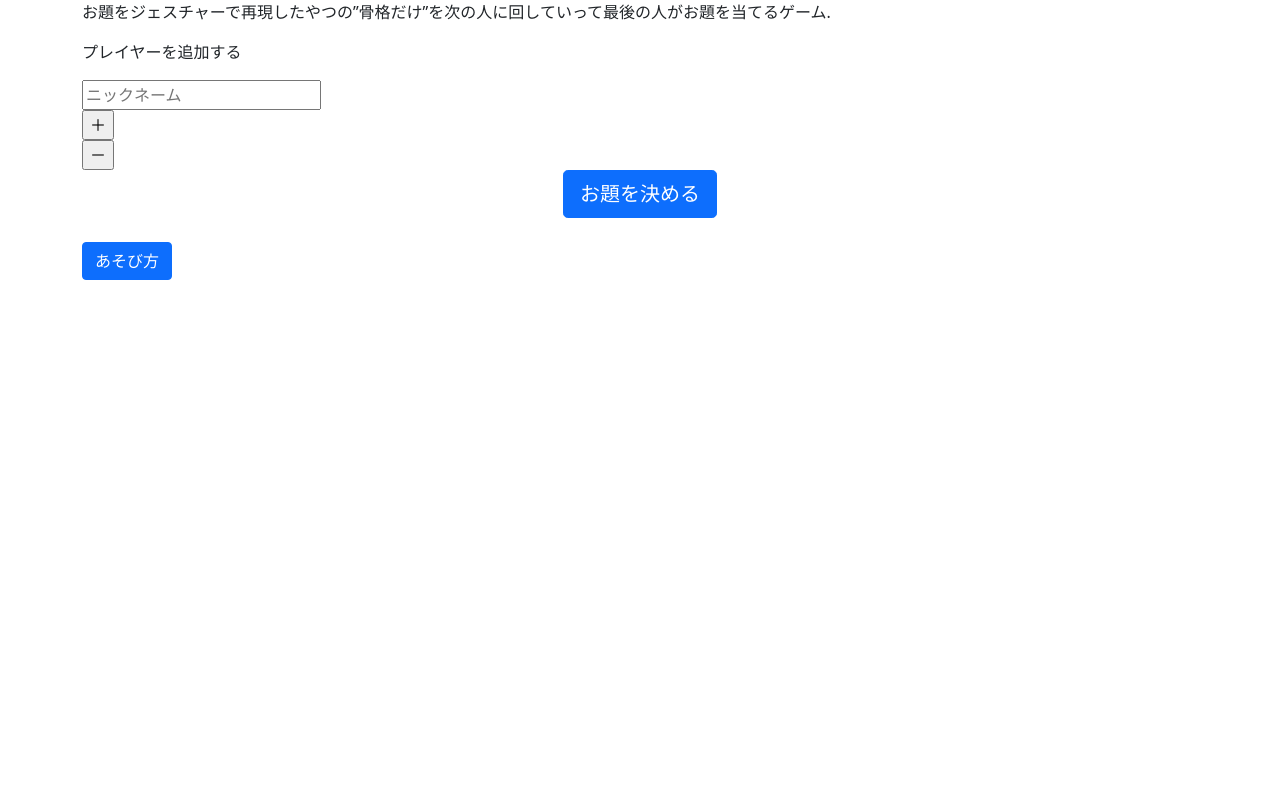
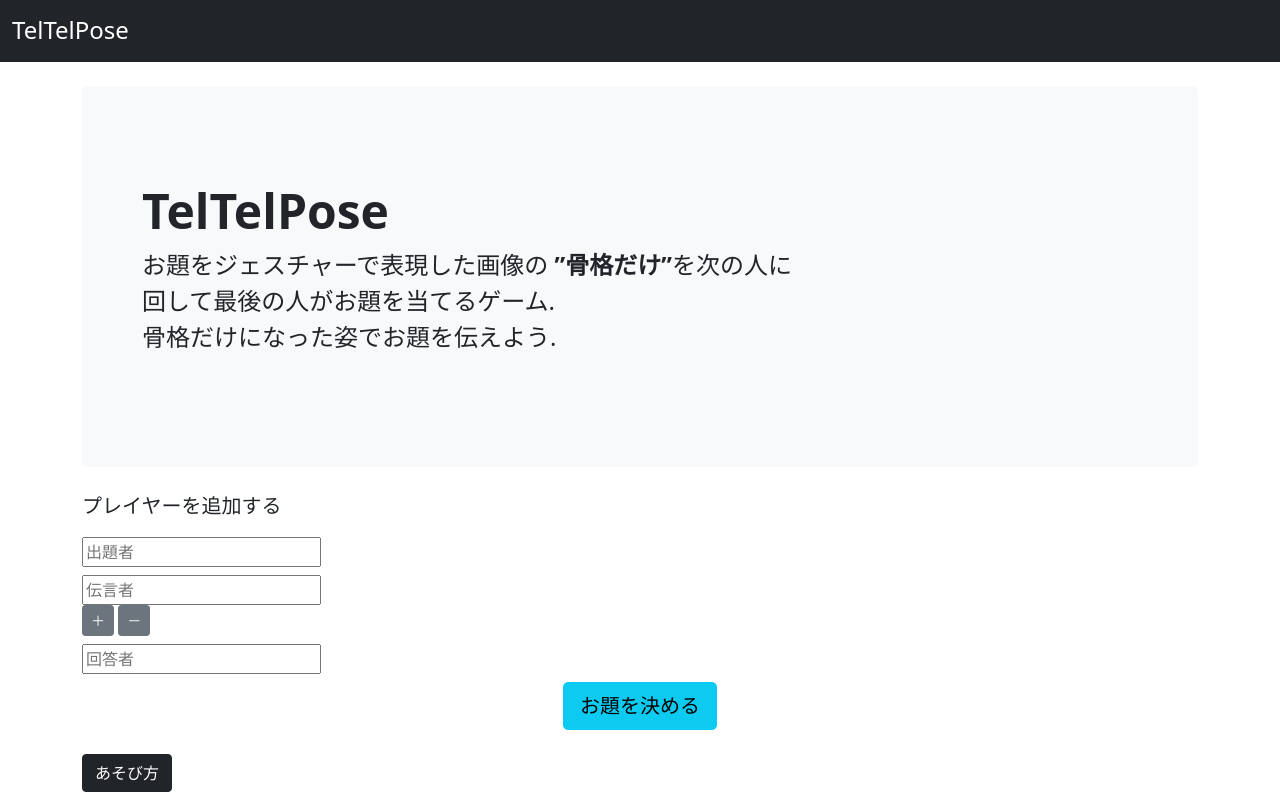
Before and after one commit to harukakawamoto/TelTelPose, a Flask app: page / in a window 1280 px wide. Before the commit the page ends 280 px from the top, so only its background shows below. Run offline with Flask 2, Linux system fonts and the light colour scheme.

Commit message:
Add files via upload

```diff
--- a/templates/index.html
+++ b/templates/index.html
@@ -3,7 +3,7 @@
 
 <head>
   <meta charset="utf-8">
-  <title>動作を骨格推定して伝言ゲーム的なやーつ</title>
+  <title>TelTelPose</title>
   <meta name="description" content="最初の人がお題を決めてジェスチャーして伝えようゲーム。ただし次の人に伝わるのは前の人の骨格だけだよ">
   <meta name="viewport" content="width=device-width, initial-scale=1">
 
@@ -23,11 +23,18 @@
 </head>
 
 <body>
-  <div class="container">
-    <!-- Add your site or application content here -->
 
+  <header class="bd-header bg-dark py-3 d-flex align-items-stretch border-bottom border-dark">
+  <div class="container-fluid d-flex align-items-center">
+    <h1 class="d-flex align-items-center fs-4 text-white mb-0">
+      TelTelPose
+    </h1>
 
-    <p>お題をジェスチャーで再現したやつの”骨格だけ”を次の人に回していって最後の人がお題を当てるゲーム.</p>
+  </div>
+</header>
+
+    <div class="container">
+      <!-- Add your site or application content here -->
 
     <!-- Google Analytics: change UA-XXXXX-Y to be your site's ID. -->
     <script>
@@ -51,19 +58,33 @@
     });
     </script>
 <!-- ---------------------------------------------- -->
+
+<div class="mt-4 p-5 mb-4 bg-light rounded-3" style="padding-top:20px">
+  <div class="container-fluid py-5">
+    <h1 class="display-5 fw-bold" >TelTelPose</h1>
+    <p class="col-md-8 fs-4">
+      お題をジェスチャーで表現した画像の
+      <strong>”骨格だけ”</strong>を次の人に回して最後の人がお題を当てるゲーム.<br>
+      骨格だけになった姿でお題を伝えよう.</p>
+
+  </div>
+</div>
+
     <div>
       <form id="player" name="player" method="post" action="{{url_for('odai')}}">
-        <p>プレイヤーを追加する</p>
+        <p class="col-md-8 fs-5">プレイヤーを追加する</p>
+        <input type="text" name = 'player_name'class="player_name" placeholder="出題者" required>
         <div id="input_pluralBox">
-            <div id="input_plural">
-                <input type="text" name = 'player_name'class="player_name" placeholder="ニックネーム" required>
-                <input type="button" value="＋" class="add pluralBtn">
-                <input type="button" value="－" class="del pluralBtn">
+            <div id="input_plural" class="mt-2 mb-2 ">
+                <input type="text" name = 'player_name'class="player_name" placeholder="伝言者" required>
+                <input type="button" value="＋" class="add pluralBtn btn btn-secondary btn-sm">
+                <input type="button" value="－" class="del pluralBtn btn btn-secondary btn-sm">
             </div>
-        </div>
+          </div>
+          <input type="text" name = 'player_name'class="player_name" placeholder="回答者" required>
 
-        <div class="d-flex justify-content-evenly">
-            <button class="odai btn btn-primary btn-lg" type="submit">お題を決める</button>
+        <div class="mt-2 d-flex justify-content-evenly">
+            <button class="odai btn btn-info btn-lg" type="submit">お題を決める</button>
         </div>
     </form>
     </div>
@@ -76,17 +97,19 @@
 
   <!--プレイ方法-->
   <p>
-    <button class="btn btn-primary" type="button" data-bs-toggle="collapse" data-bs-target=".multi-collapse" aria-expanded ="true" aria-controls="multiCollapseExample1 multiCollapseExample2 multiCollapseExample3 multiCollapseExample4">あそび方</button>
+    <button class="btn btn-dark" type="button" data-bs-toggle="collapse" data-bs-target=".multi-collapse" aria-expanded ="true" aria-controls="multiCollapseExample1 multiCollapseExample2 multiCollapseExample3 multiCollapseExample4">あそび方</button>
   </p>
+
   <div >
     <div class="row">
       <div class="collapse multi-collapse" id="multiCollapseExample1">
         <div class="card card-body">
-          <h2>１</h2>
+          <h2>１ お題を決めよう</h2>
           <p>
-          「TelTelPose」とは、一言でいうと伝言ゲームの亜種。<br>
-          最初の人が、お題を決めるよ<br>
-          決めたお題を次の人に伝えるためにジェスチャーしよう
+          「TelTelPose」とは、一言でいうと伝言ゲームの骨格版.<br>
+          最初の人は解答となるお題を決めてください<br>
+          お題を決めてから、<button class=" btn btn-info btn-sm " >START</button>を押すとカメラが起動するよ
+
 
         </p>
         </div>
@@ -95,9 +118,16 @@
     <div class="row">
       <div class="collapse multi-collapse" id="multiCollapseExample2">
         <div class="card card-body">
-          <h2>２</h2>
-          <p>ジェスチャーは4コマのシーンに分けて撮影<br>
-            撮影された画像は”骨格だけ”になって次の人にパス</p>
+          <h2>２ 骨格を撮影しよう</h2>
+          <p>
+            お題を決めた人は次の人に伝えるためにジェスチャーで表現しよう.
+            ジェスチャーは4コマのシーンに分けて撮影<br>
+            シャッターボタンを押すと5秒後に撮りたいコマの画像が撮れます
+            撮影された画像は、その人の”骨格だけ”になって次の人にパス<br>
+            コマごとに撮りなおすことも出来るよ
+            <br>撮影する人以外の人は見えないように後ろを向いてください!!
+
+          </p>
         </div>
       </div>
     </div>
@@ -105,9 +135,11 @@
     <div class="row">
       <div class="collapse multi-collapse" id="multiCollapseExample3">
         <div class="card card-body">
-          <h2>３</h2>
-          <p>次の人は骨格だけになった4コマの画像を見て、お題を予想！<br>
-            予想したお題を同じように撮影して次の人にパス</p>
+          <h2>３ 次の人へパスしよう</h2>
+          <p>
+            次の人は骨格だけになった4コマの画像を見て、お題を予想<br>
+            前の人の画像から汲み取ったお題を入力してください.
+            予想したお題を同じように撮影して<button class=" btn btn-info btn-sm " >骨格を送る</button>で次の人にパス</p>
         </div>
       </div>
     </div>
@@ -115,27 +147,17 @@
     <div class="row">
       <div class="collapse multi-collapse" id="multiCollapseExample4">
         <div class="card card-body">
-          <h2>４！！！！</h2>
+          <h2>４ 最後の人まできたら...</h2>
           <p>
-            最後の人がお題を回答<br>
-            骨格だけで正しくお題は伝わるのか？！
+            最後の人は回ってきた画像からお題を回答してください<br>
+            回答すると、答え合わせで正解のお題とみんなの骨格が表示されるよ<br>
+            推薦人数:四人以上
+
           </p>
         </div>
       </div>
     </div>
   </div>
-
-
-
-
-
-
-
-
-
-
-
-
 
 
 
--- a/templates/play.html
+++ b/templates/play.html
@@ -1,4 +1,4 @@
 {% extends "camera_template.html" %}
 {% block content %}
-{{ user_name }}さんのターン
+<h1>{{ user_name }}さんのターン</h1>
 {% endblock %}
```
Also changed, not shown: templates/anser.html (+11 -7 lines), templates/camera_template.html (+17 -12 lines), templates/odai.html (+13 -4 lines), templates/result.html (+10 -3 lines).
